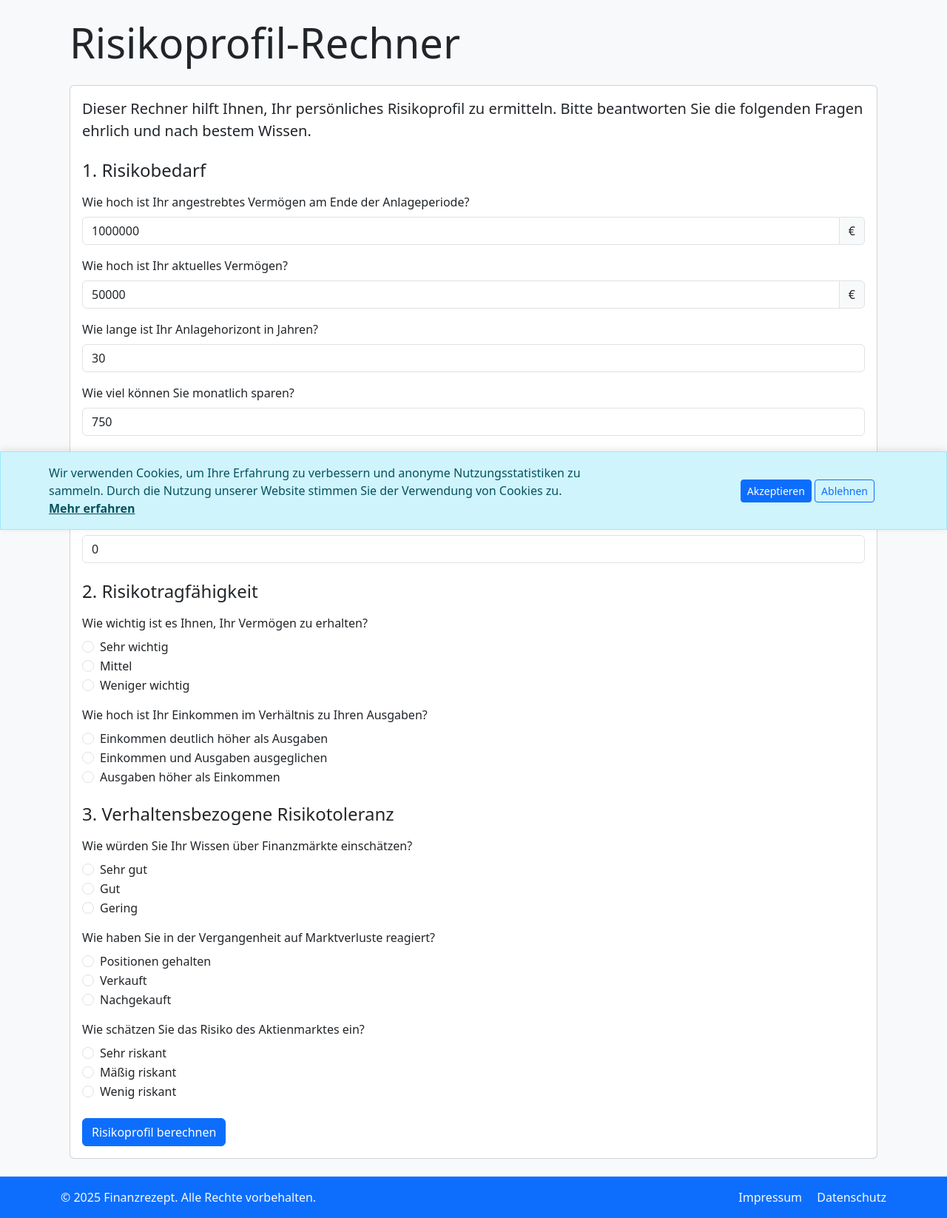
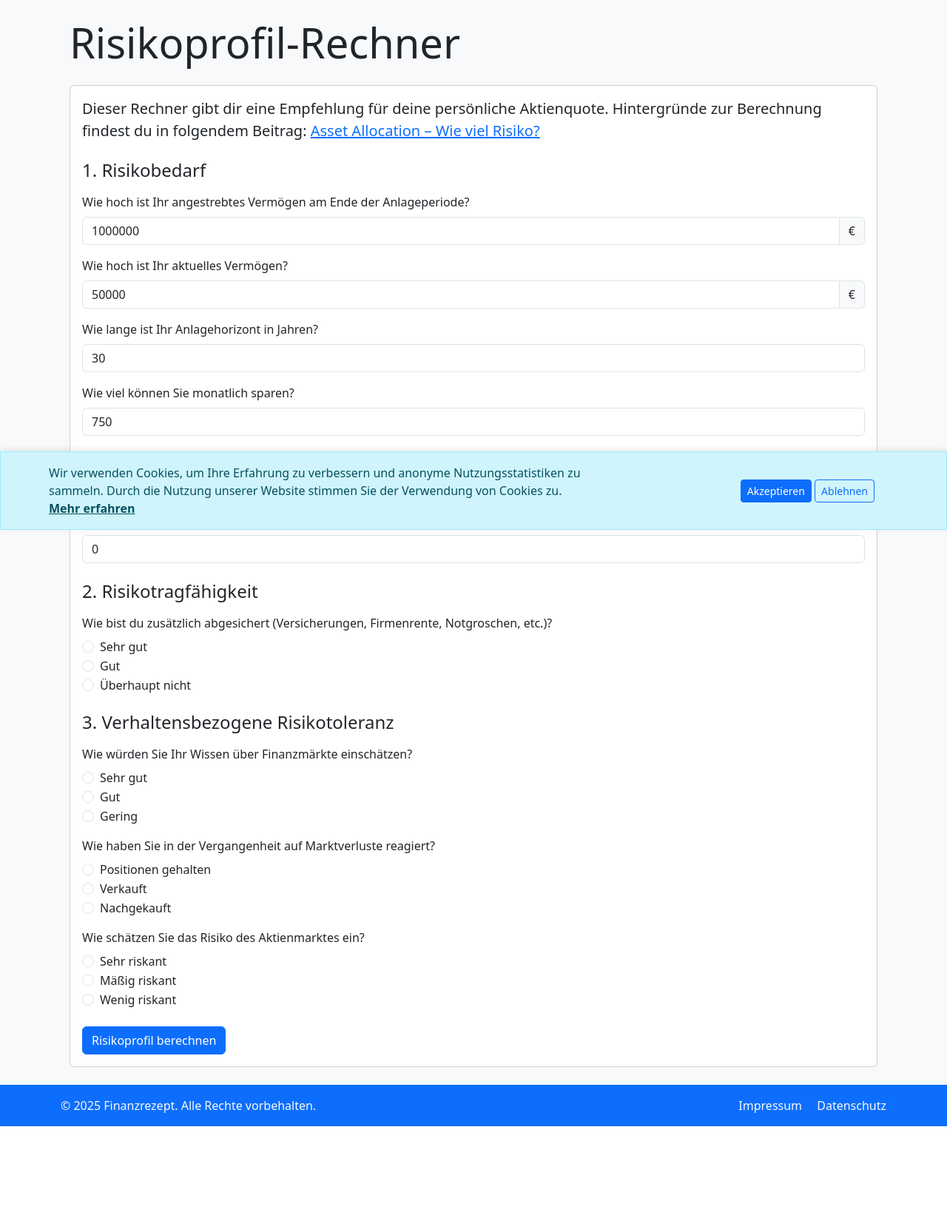
Before and after one commit to haderlka/Finanzrezept, a Django app: page /rechner/risikoprofil/ in a window 1280 px wide. Shown: the part 84-1730 px from the top of the page at 74% size. After the commit the page ends 1606 px from the top, so only its background shows below. Run offline with Django 5.2, Linux system fonts and the light colour scheme; data comes from the database, SQL or seed files in the repository.

Commit message:
Manual improvements of risk need and risk taking ability

```diff
--- a/templates/core/calculator_risk_profiler.html
+++ b/templates/core/calculator_risk_profiler.html
@@ -8,7 +8,7 @@
 
     <div class="card">
         <div class="card-body">
-            <p class="lead">Dieser Rechner hilft Ihnen, Ihr persönliches Risikoprofil zu ermitteln. Bitte beantworten Sie die folgenden Fragen ehrlich und nach bestem Wissen.</p>
+            <p class="lead">Dieser Rechner gibt dir eine Empfehlung für deine persönliche Aktienquote. Hintergründe zur Berechnung findest du in folgendem Beitrag: <a href="{% url 'core:blog_post' 'asset-allocation-risk' %}">Asset Allocation – Wie viel Risiko?</a></p>
 
             <form method="post" class="mt-4">
                 {% csrf_token %}
@@ -59,34 +59,18 @@
                     <h2 class="h4 mb-3">2. Risikotragfähigkeit</h2>
 
                     <div class="mb-3">
-                        <label class="form-label">Wie wichtig ist es Ihnen, Ihr Vermögen zu erhalten?</label>
+                        <label class="form-label">Wie bist du zusätzlich abgesichert (Versicherungen, Firmenrente, Notgroschen, etc.)?</label>
                         <div class="form-check">
-                            <input class="form-check-input" type="radio" name="preservation_importance" id="preservation_high" value="high" required>
-                            <label class="form-check-label" for="preservation_high">Sehr wichtig</label>
+                            <input class="form-check-input" type="radio" name="additional_benefits" id="additional_high" value="high" required>
+                            <label class="form-check-label" for="additional_high">Sehr gut</label>
                         </div>
                         <div class="form-check">
-                            <input class="form-check-input" type="radio" name="preservation_importance" id="preservation_medium" value="medium">
-                            <label class="form-check-label" for="preservation_medium">Mittel</label>
+                            <input class="form-check-input" type="radio" name="additional_benefits" id="additional_medium" value="medium">
+                            <label class="form-check-label" for="additional_medium">Gut</label>
                         </div>
                         <div class="form-check">
-                            <input class="form-check-input" type="radio" name="preservation_importance" id="preservation_low" value="low">
-                            <label class="form-check-label" for="preservation_low">Weniger wichtig</label>
-                        </div>
-                    </div>
-
-                    <div class="mb-3">
-                        <label class="form-label">Wie hoch ist Ihr Einkommen im Verhältnis zu Ihren Ausgaben?</label>
-                        <div class="form-check">
-                            <input class="form-check-input" type="radio" name="income_ratio" id="income_high" value="high" required>
-                            <label class="form-check-label" for="income_high">Einkommen deutlich höher als Ausgaben</label>
-                        </div>
-                        <div class="form-check">
-                            <input class="form-check-input" type="radio" name="income_ratio" id="income_medium" value="medium">
-                            <label class="form-check-label" for="income_medium">Einkommen und Ausgaben ausgeglichen</label>
-                        </div>
-                        <div class="form-check">
-                            <input class="form-check-input" type="radio" name="income_ratio" id="income_low" value="low">
-                            <label class="form-check-label" for="income_low">Ausgaben höher als Einkommen</label>
+                            <input class="form-check-input" type="radio" name="additional_benefits" id="additional_low" value="low">
+                            <label class="form-check-label" for="additional_low">Überhaupt nicht</label>
                         </div>
                     </div>
                 </div>
```
Also changed, not shown: calculators/risk_profiler/calculator.py (+23 -10 lines), templates/core/calculator_risk_profiler_result.html (+4 -3 lines).
